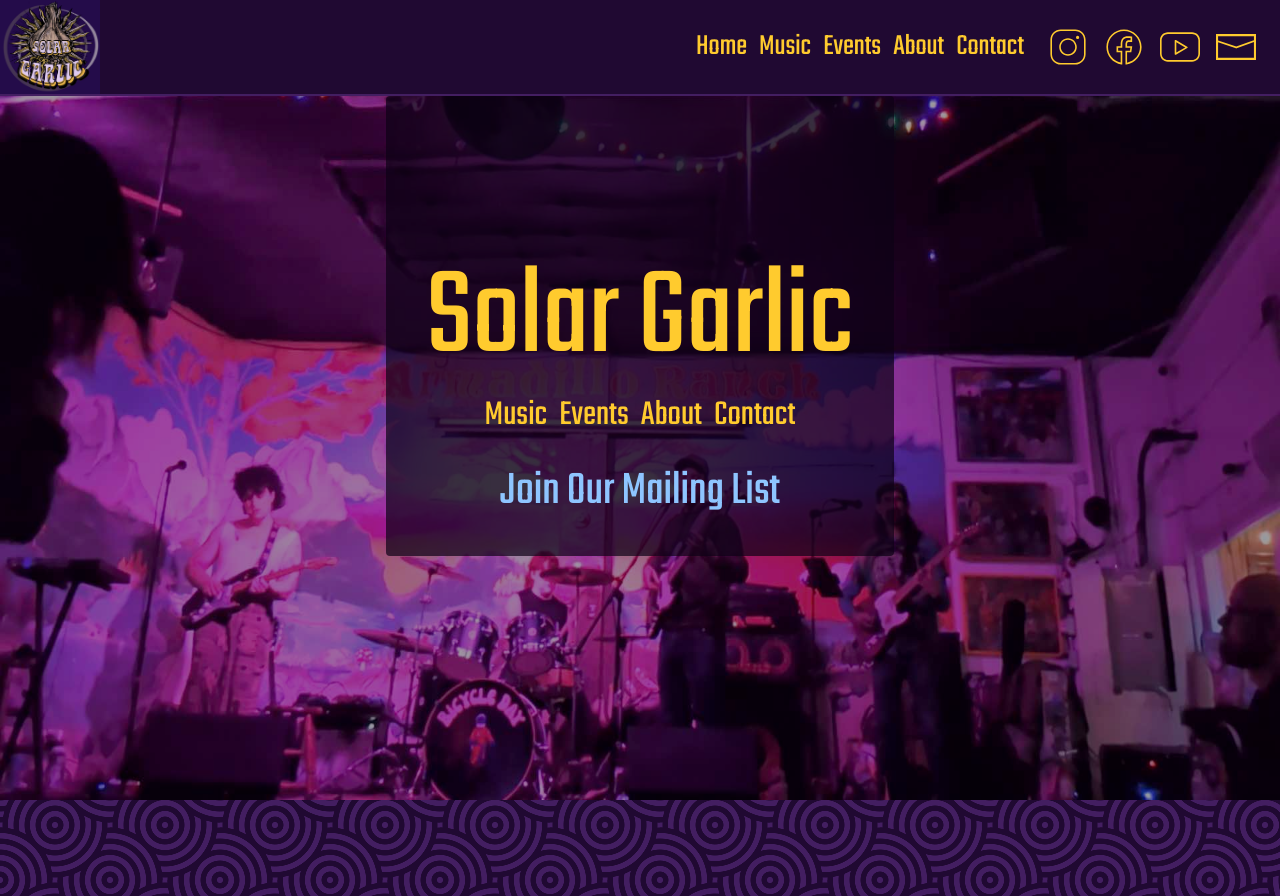
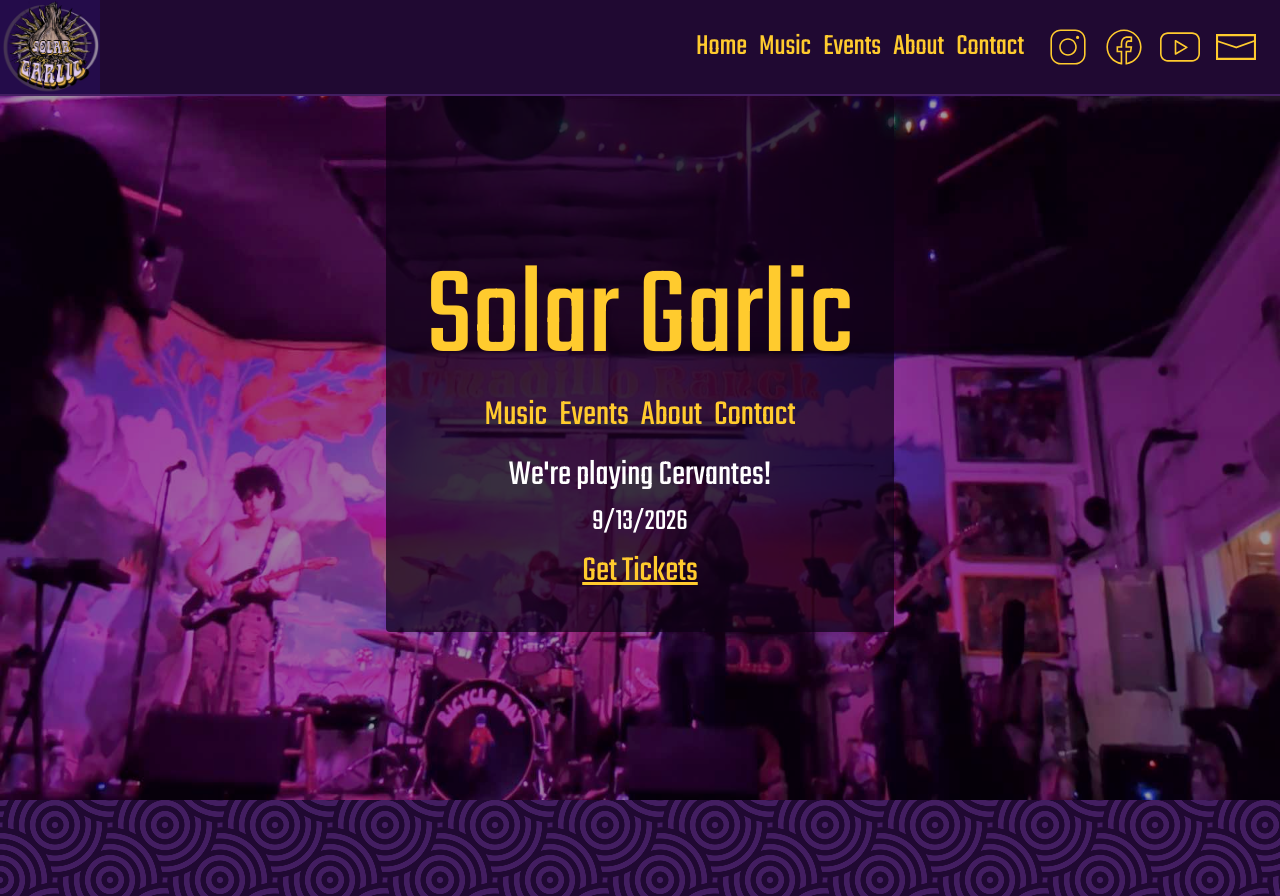
Before and after one commit to galbwe/solar-garlic-website, a Next.js app: page / in a window 1280 px wide. Built offline with nearby package versions, Linux system fonts and the light colour scheme.

Commit message:
Add cta for cervantes show to homepage

```diff
--- a/src/components/Hero.tsx
+++ b/src/components/Hero.tsx
@@ -8,7 +8,7 @@ import armadilloRanch01sm from "../../public/armadillo-ranch-01-sm.jpg";
 import armadilloRanch01 from "../../public/armadillo-ranch-01.jpg";
 
 import NavLinks from "./NavLinks";
-import { NAV_ITEMS } from "@/constants";
+import { NAV_ITEMS, CERVANTES_TICKET_LINK } from "@/constants";
 import { teko } from "@/fonts";
 import useWindowSize from "@/hooks/useWindowSize";
 import useBreakpoint from "@/hooks/useBreakpoint";
@@ -40,13 +40,17 @@ export default function Hero({ title }: HeroProps) {
               <NavLinks mobile items={navItems} linkSize="text-4xl" />
             </div>
           )}
-
-          <Link
-            href="/contact"
-            className="text-4xl lg:text-5xl hover:underline text-blue-300 mt-5"
-          >
-            Join Our Mailing List
-          </Link>
+          <div className="flex flex-col items-center gap-2 mt-2">
+            <p className="text-4xl">We&apos;re playing Cervantes!</p>
+            <p className="text-3xl">9/13/2026</p>
+            <Link
+              href={CERVANTES_TICKET_LINK}
+              target="_blank"
+              className="text-4xl mt-1 underline text-yellow"
+            >
+              Get Tickets
+            </Link>
+          </div>
         </div>
       </section>
       <OpaqueOverlay />
--- a/src/constants.ts
+++ b/src/constants.ts
@@ -21,6 +21,9 @@ export const NAV_ITEMS = [
   { title: "Contact", href: "/contact" },
 ];
 
+export const CERVANTES_TICKET_LINK =
+  "https://www.etix.com/ticket/p/81538355/cytrus-wsolar-garlic-denver-cervantesother-side?language=en&amp;country=US&amp;searchType=organization";
+
 // TODO: move events to an api call
 export const EVENTS = [
   {
@@ -40,7 +43,7 @@ export const EVENTS = [
       links: [
         {
           text: "Buy from the venue",
-          url: "https://www.etix.com/ticket/p/81538355/cytrus-wsolar-garlic-denver-cervantesother-side?language=en&amp;country=US&amp;searchType=organization",
+          url: CERVANTES_TICKET_LINK,
         },
         {
           text: "@ssab_music",
```
